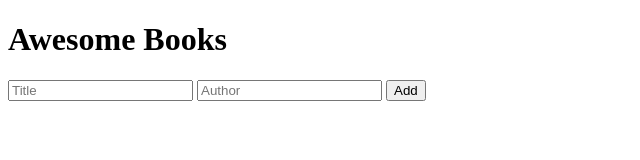
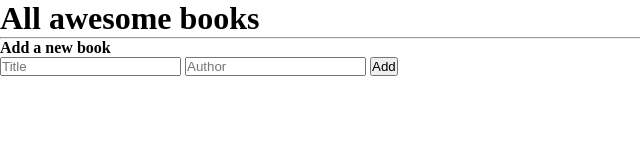
Before and after one commit to eamador1/awesome-library, a plain HTML site: page index.html in a window 1280 px wide. Shown: the whole page, without its empty margins (0-640 px from the left). Drawn offline with Linux system fonts and the light colour scheme.

Commit message:
Add link to css and classes to element

```diff
--- a/index.html
+++ b/index.html
@@ -4,22 +4,29 @@
     <meta charset="UTF-8">
     <meta http-equiv="X-UA-Compatible" content="IE=edge">
     <meta name="viewport" content="width=device-width, initial-scale=1.0">
+    <link rel="stylesheet" href="style.css">
     <title>Awesome Library</title>
 </head>
 <body>
   <header>
-    <h1>Awesome Books</h1>
+    <h1>All awesome books</h1>
   </header>
   <section class="displayLibrary">
+    <!-- Library injected here -->
+  </section>
 
+  <div><hr></div>
+
+  <section class="add">
+    <h4>Add a new book</h4>
+    <form class="addForm">
+      <label></label>
+      <input type="text" class="title" id="title" placeholder="Title" required>
+      <label></label>
+      <input type="text" class="author" id="author" placeholder="Author" required>
+      <input type="Submit" class="btn" value="Add">
+    </form>
   </section>
-  <form class="addForm">
-    <label></label>
-    <input type="text" class="title" id="title" placeholder="Title" required>
-    <label></label>
-    <input type="text" class="author" id="author" placeholder="Author" required>
-    <input type="Submit" value="Add">
-  </form>
 <script src="script.js"></script>
 
 </body>
```
